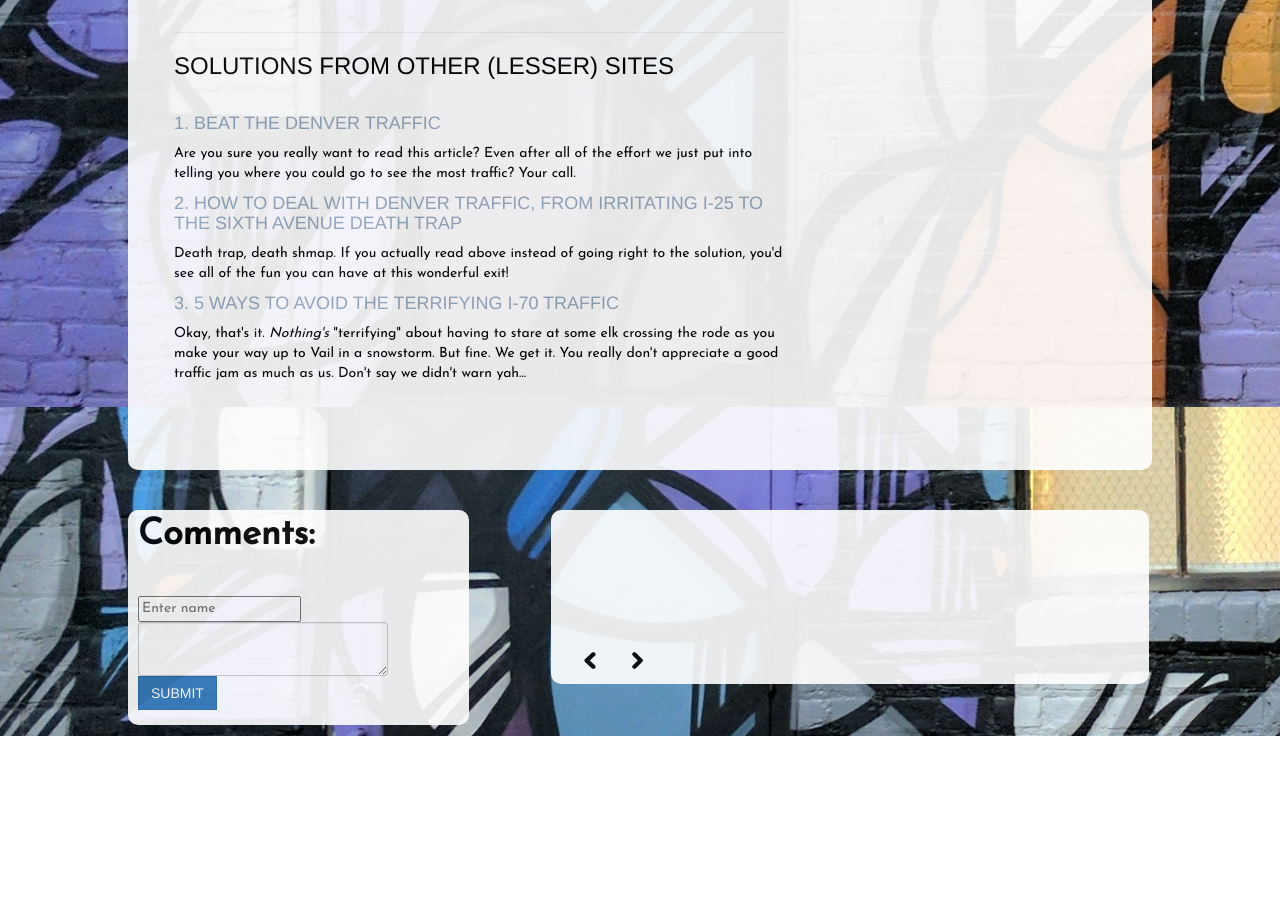
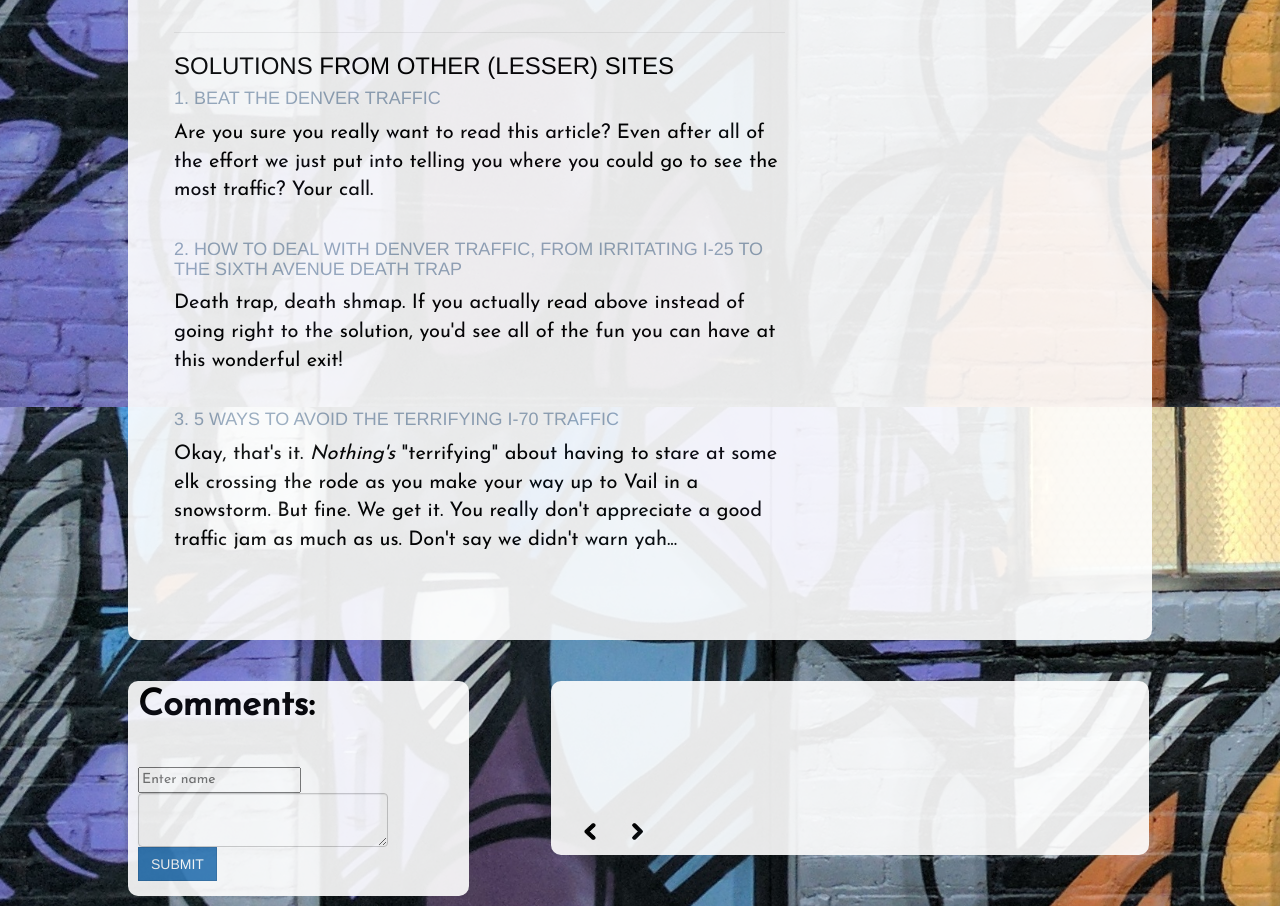
Before and after one commit to 901david/centennialCharge, a website: page traffic.html in a window 1280 px wide. Shown: the part 1193-2099 px from the top of the page. Before the commit the page ends 1929 px from the top, so only its background shows below. Drawn offline with nearby package versions, Linux system fonts and the light colour scheme; some packages are replaced by stand-ins of ours; no server answers; a web font is replaced by a local one.

Commit message:
updated tagline font

```diff
--- a/css/style.css
+++ b/css/style.css
@@ -44,6 +44,7 @@
 	margin:0;
 	color:white;
 	white-space: nowrap;
+	font-family: 'Raleway', sans-serif;
 
 }
 
--- a/traffic.html
+++ b/traffic.html
@@ -109,17 +109,17 @@
 
                         <h3>Solutions From Other (Lesser) Sites</h3>
 
-                        <p><a href="http://www.beautybybuford.com/beat-the-denver-traffic/"><h4>1. Beat The Denver Traffic</h4></a>
+                        <a href="http://www.beautybybuford.com/beat-the-denver-traffic/"><h4>1. Beat The Denver Traffic</h4></a>
 
-                        Are you sure you really want to read this article? Even after all of the effort we just put into telling you where you could go to see the most traffic? Your call.
+                        <p class="textInAbout">Are you sure you really want to read this article? Even after all of the effort we just put into telling you where you could go to see the most traffic? Your call.</p>
 
                         <a href="http://www.westword.com/arts/how-to-deal-with-denver-traffic-from-irritating-i-25-to-the-sixth-avenue-death-trap-5789151"><h4>2. How To Deal With Denver Traffic, From Irritating i-25 to the Sixth Avenue Death Trap</h4></a>
 
-                        Death trap, death shmap. If you actually read above instead of going right to the solution, you'd see all of the fun you can have at this wonderful exit!
+                        <p class="textInAbout">Death trap, death shmap. If you actually read above instead of going right to the solution, you'd see all of the fun you can have at this wonderful exit!</p>
 
                         <a href="http://vergecampus.com/2016/01/5-ways-to-avoid-the-terrifying-i-70-traffic/"><h4>3. 5 Ways to Avoid the Terrifying i-70 Traffic</h4></a>
 
-                        Okay, that's it. <em>Nothing's</em> "terrifying" about having to stare at some elk crossing the rode as you make your way up to Vail in a snowstorm. But fine. We get it. You really don't appreciate a good traffic jam as much as us. Don't say we didn't warn yah...</p>
+                        <p class="textInAbout">Okay, that's it. <em>Nothing's</em> "terrifying" about having to stare at some elk crossing the rode as you make your way up to Vail in a snowstorm. But fine. We get it. You really don't appreciate a good traffic jam as much as us. Don't say we didn't warn yah...</p>
                         <br>
                            </div>
 
```
